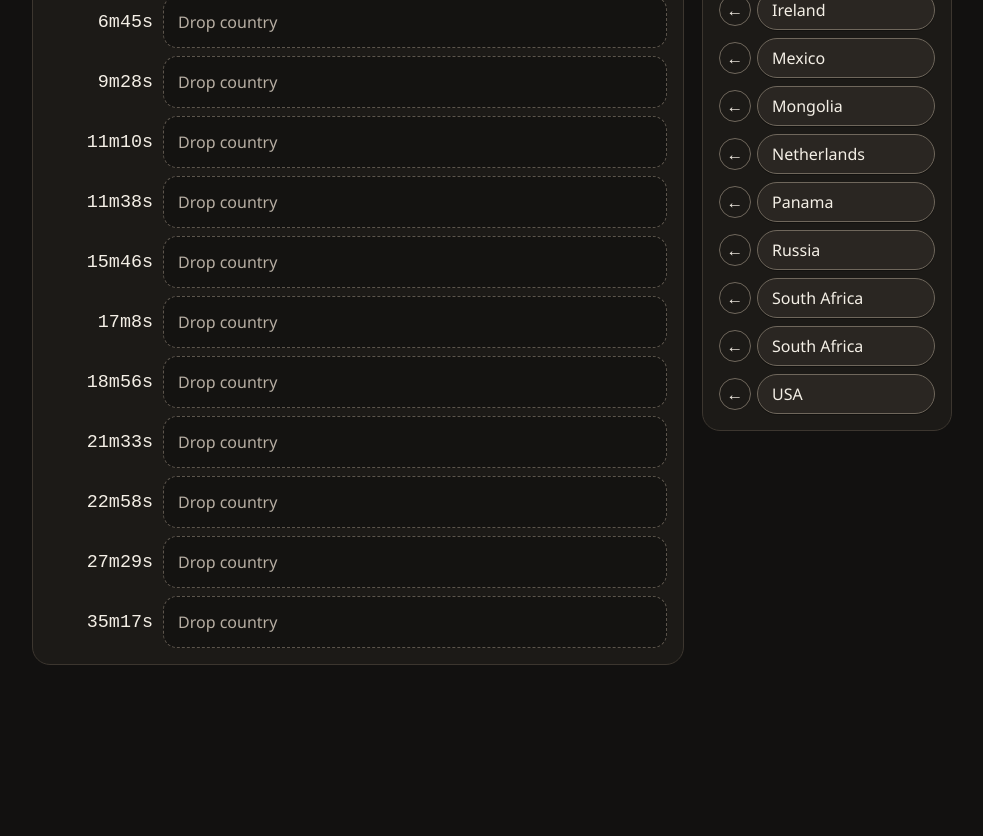
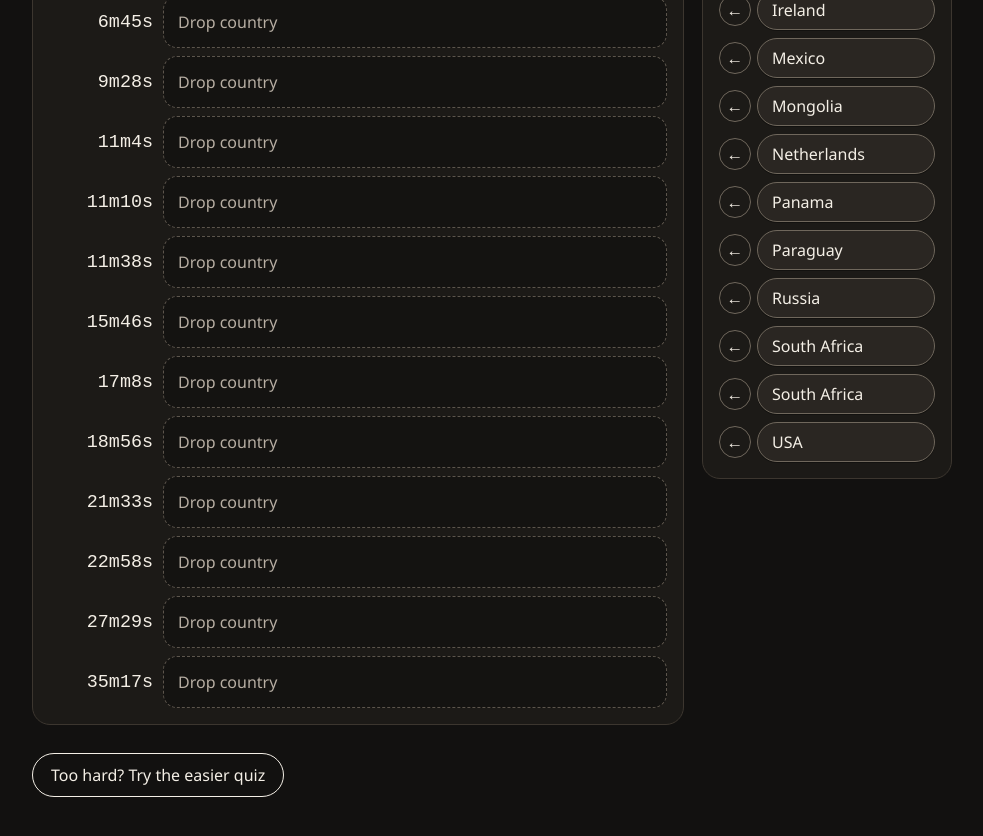
Before and after one commit to JanosGeo/guess-taquito-round-time, a React (Vite) app: page / in a window 1280 px wide. Shown: the part 640-1476 px from the top of the page, without its empty margins (148-1131 px from the left). Before the commit the page ends 1369 px from the top, so only its background shows below. Built offline with nearby package versions, Linux system fonts and the light colour scheme.

Commit message:
18th round + fixes

```diff
--- a/src/App.css
+++ b/src/App.css
@@ -50,6 +50,12 @@ body {
   align-items: center;
   gap: 10px 12px;
   margin-top: 22px;
+}
+
+.quiz-switch {
+  display: flex;
+  justify-content: flex-start;
+  margin-top: 28px;
 }
 
 .primary,
--- a/src/App.tsx
+++ b/src/App.tsx
@@ -5,7 +5,7 @@ import {
   useState,
   type PointerEvent as ReactPointerEvent,
 } from 'react'
-import { pairs } from './data/pairs.ts'
+import { easyPairs, pairs, type RoundPair } from './data/pairs.ts'
 import {
   describePairs,
   emptyAssignments,
@@ -19,6 +19,12 @@ import {
 import './App.css'
 
 const BANK = 'bank'
+
+type QuizMode = 'full' | 'easy'
+
+function pairsFor(mode: QuizMode): readonly RoundPair[] {
+  return mode === 'easy' ? easyPairs(pairs) : pairs
+}
 
 function dropTargetAt(
   x: number,
@@ -84,6 +90,7 @@ function App() {
   )
   const [results, setResults] = useState<Record<string, boolean> | null>(null)
   const [revealed, setRevealed] = useState(false)
+  const [mode, setMode] = useState<QuizMode>('full')
   const [draggingId, setDraggingId] = useState<string | null>(null)
   const [overId, setOverId] = useState<string | null>(null)
 
@@ -230,18 +237,30 @@ function App() {
     setRevealed(true)
   }
 
-  function onReplay() {
+  function begin(nextMode: QuizMode) {
     dragToken.current += 1
     setDraggingId(null)
     setOverId(null)
-    const next = prepareRound(pairs)
+    const next = dataError
+      ? { slots: [], chips: [] }
+      : prepareRound(pairsFor(nextMode))
     const cleared = emptyAssignments(next.slots)
     assignmentsRef.current = cleared
     resultsRef.current = null
+    setMode(nextMode)
     setRound(next)
     setAssignments(cleared)
     setResults(null)
     setRevealed(false)
+  }
+
+  function onReplay() {
+    begin(mode)
+  }
+
+  function onMode(nextMode: QuizMode) {
+    if (nextMode === mode) return
+    begin(nextMode)
   }
 
   const status = revealed
@@ -388,6 +407,16 @@ function App() {
         </aside>
       </div>
 
+      <div className="quiz-switch">
+        <button
+          type="button"
+          className="secondary"
+          onClick={() => onMode(mode === 'full' ? 'easy' : 'full')}
+        >
+          {mode === 'full' ? 'Too hard? Try the easier quiz' : 'Full quiz'}
+        </button>
+      </div>
+
       {draggingChip && (
         <div ref={ghostRef} className="chip ghost" aria-hidden="true">
           {draggingChip.country}
--- a/src/data/pairs.ts
+++ b/src/data/pairs.ts
@@ -1,31 +1,38 @@
 // Correct pairs for the game. Edit this list.
 // time uses minutes and seconds, like 1m23s or 12m05s.
 // The same country can appear more than once.
+// Set easy: true to include a pair in the easier quiz. List order is kept.
 
 export type RoundPair = {
   time: string;
   country: string;
+  easy: boolean;
 };
 
 export const pairs: RoundPair[] = [
-  { time: "6m30s", country: "Panama" },
-  { time: "6m45s", country: "Hungary" },
-  { time: "5m16s", country: "USA" },
-  { time: "27m29s", country: "Ecuador" },
-  { time: "11m38s", country: "Hungary" },
+  { time: "6m30s", country: "Panama", easy: false },
+  { time: "6m45s", country: "Hungary", easy: true },
+  { time: "5m16s", country: "USA", easy: true },
+  { time: "27m29s", country: "Ecuador", easy: false },
+  { time: "11m38s", country: "Hungary", easy: false },
 
-  { time: "3m40s", country: "South Africa" },
-  { time: "21m33s", country: "South Africa" },
-  { time: "3m44s", country: "Netherlands" },
-  { time: "17m8s", country: "Mongolia" },
-  { time: "2m16s", country: "Russia" },
+  { time: "3m40s", country: "South Africa", easy: false },
+  { time: "21m33s", country: "South Africa", easy: false },
+  { time: "3m44s", country: "Netherlands", easy: false },
+  { time: "17m8s", country: "Mongolia", easy: true },
+  { time: "2m16s", country: "Russia", easy: true },
 
-  { time: "11m10s", country: "Ireland" },
-  { time: "9m28s", country: "Croatia" },
-  { time: "15m46s", country: "India" },
-  { time: "22m58s", country: "Mexico" },
-  { time: "35m17s", country: "France" },
+  { time: "11m10s", country: "Ireland", easy: false },
+  { time: "9m28s", country: "Croatia", easy: false },
+  { time: "15m46s", country: "India", easy: false },
+  { time: "22m58s", country: "Mexico", easy: false },
+  { time: "35m17s", country: "France", easy: true },
 
-  { time: "4m47s", country: "Ireland" },
-  { time: "18m56s", country: "Argentina" },
+  { time: "4m47s", country: "Ireland", easy: false },
+  { time: "18m56s", country: "Argentina", easy: false },
+  { time: "11m4s", country: "Paraguay", easy: false },
 ];
+
+export function easyPairs(source: readonly RoundPair[] = pairs): RoundPair[] {
+  return source.filter((pair) => pair.easy);
+}
```
